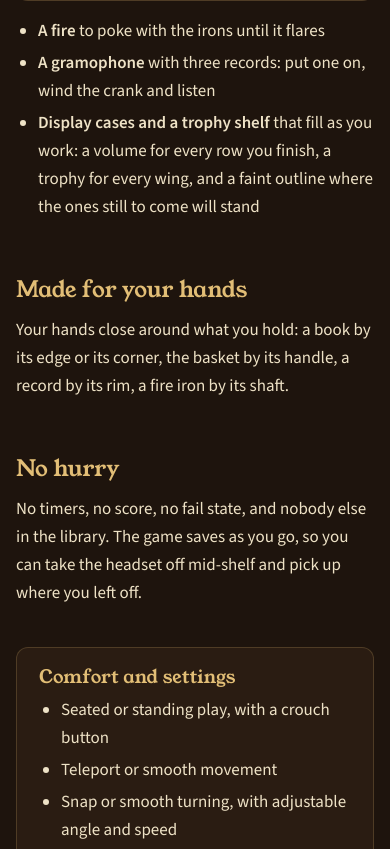
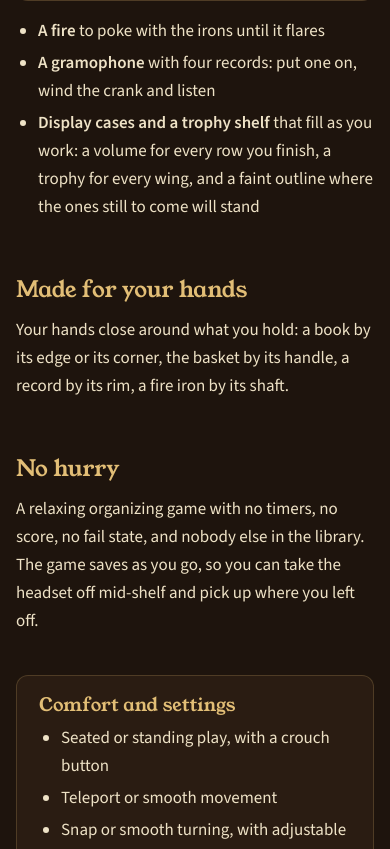
Before and after one commit to lamplitgames/lamplitgames.github.io, a plain HTML site: page index.html in a window 390 px wide. Shown: the part 3873-4722 px from the top of the page. Drawn offline with nearby package versions, Linux system fonts and the light colour scheme; grey boxes are pictures that could not be loaded.

Commit message:
Main page: four gramophone records, and a relaxing organizing game

```diff
--- a/index.html
+++ b/index.html
@@ -196,7 +196,7 @@
 </div>
 <ul>
 <li><strong>A fire</strong> to poke with the irons until it flares</li>
-<li><strong>A gramophone</strong> with three records: put one on, wind the crank and listen</li>
+<li><strong>A gramophone</strong> with four records: put one on, wind the crank and listen</li>
 <li><strong>Display cases and a trophy shelf</strong> that fill as you work: a volume for every row you finish, a trophy for every wing, and a faint outline where the ones still to come will stand</li>
 </ul>
 
@@ -204,7 +204,7 @@
 <p>Your hands close around what you hold: a book by its edge or its corner, the basket by its handle, a record by its rim, a fire iron by its shaft.</p>
 
 <h2>No hurry</h2>
-<p>No timers, no score, no fail state, and nobody else in the library. The game saves as you go, so you can take the headset off mid-shelf and pick up where you left off.</p>
+<p>A relaxing organizing game with no timers, no score, no fail state, and nobody else in the library. The game saves as you go, so you can take the headset off mid-shelf and pick up where you left off.</p>
 
 <div class="two-col">
 <div class="panel">
```
